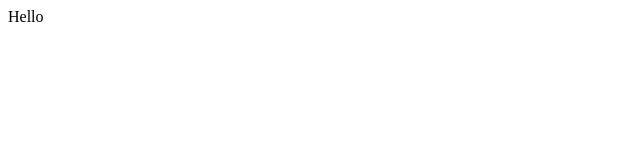
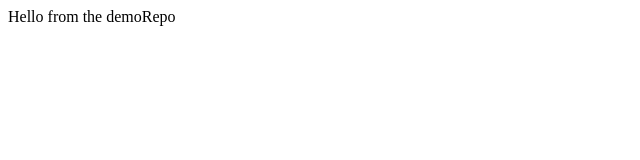
Before and after one commit to gutborne/demo-repo, a plain HTML site: page index.html in a window 1280 px wide. Shown: the whole page, without its empty margins (0-640 px from the left). Drawn offline with Linux system fonts and the light colour scheme.

Commit message:
new update

```diff
--- a/index.html
+++ b/index.html
@@ -1 +1 @@
-<div>Hello</div>
+<div>Hello from the demoRepo</div>
```
